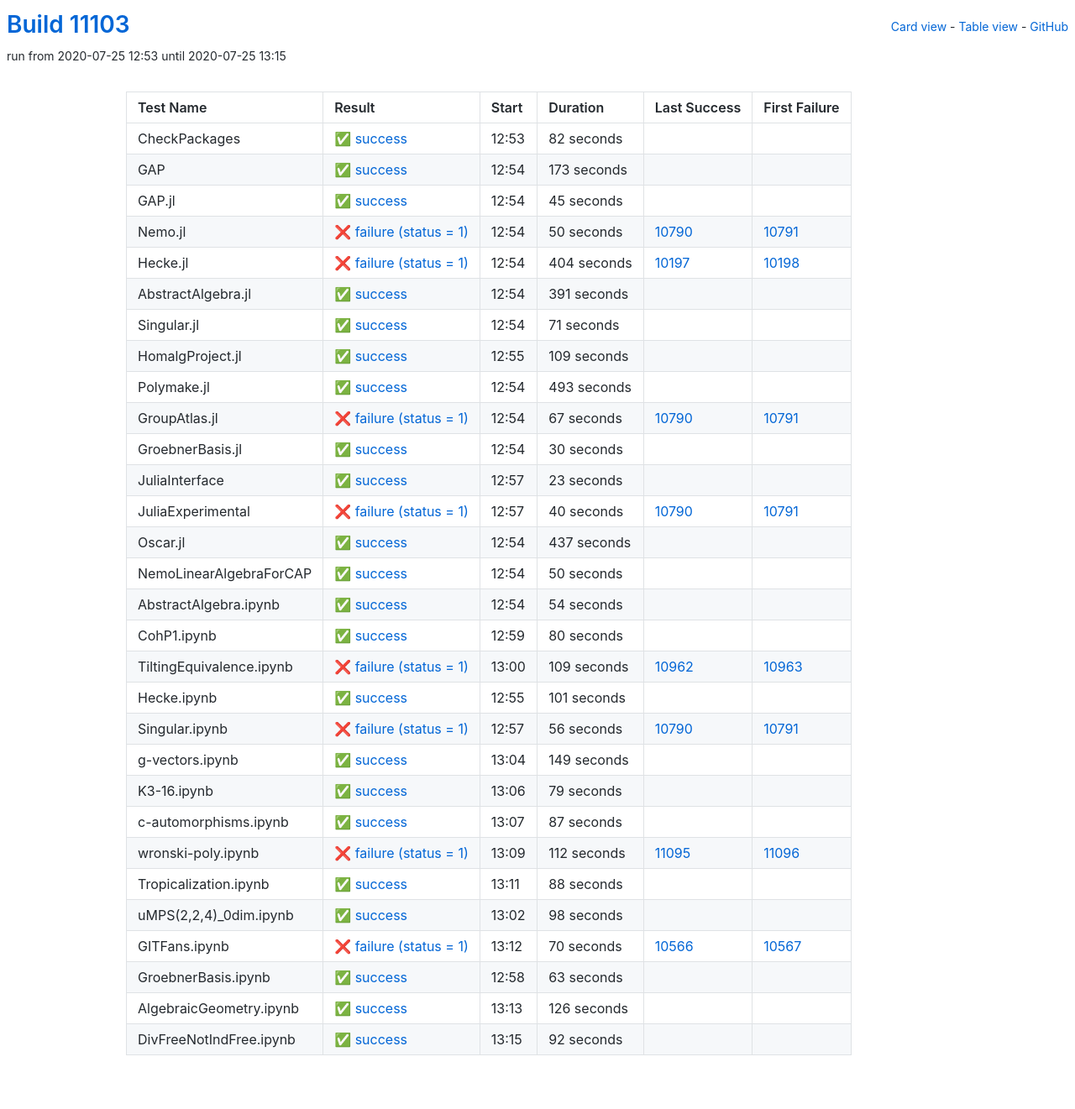
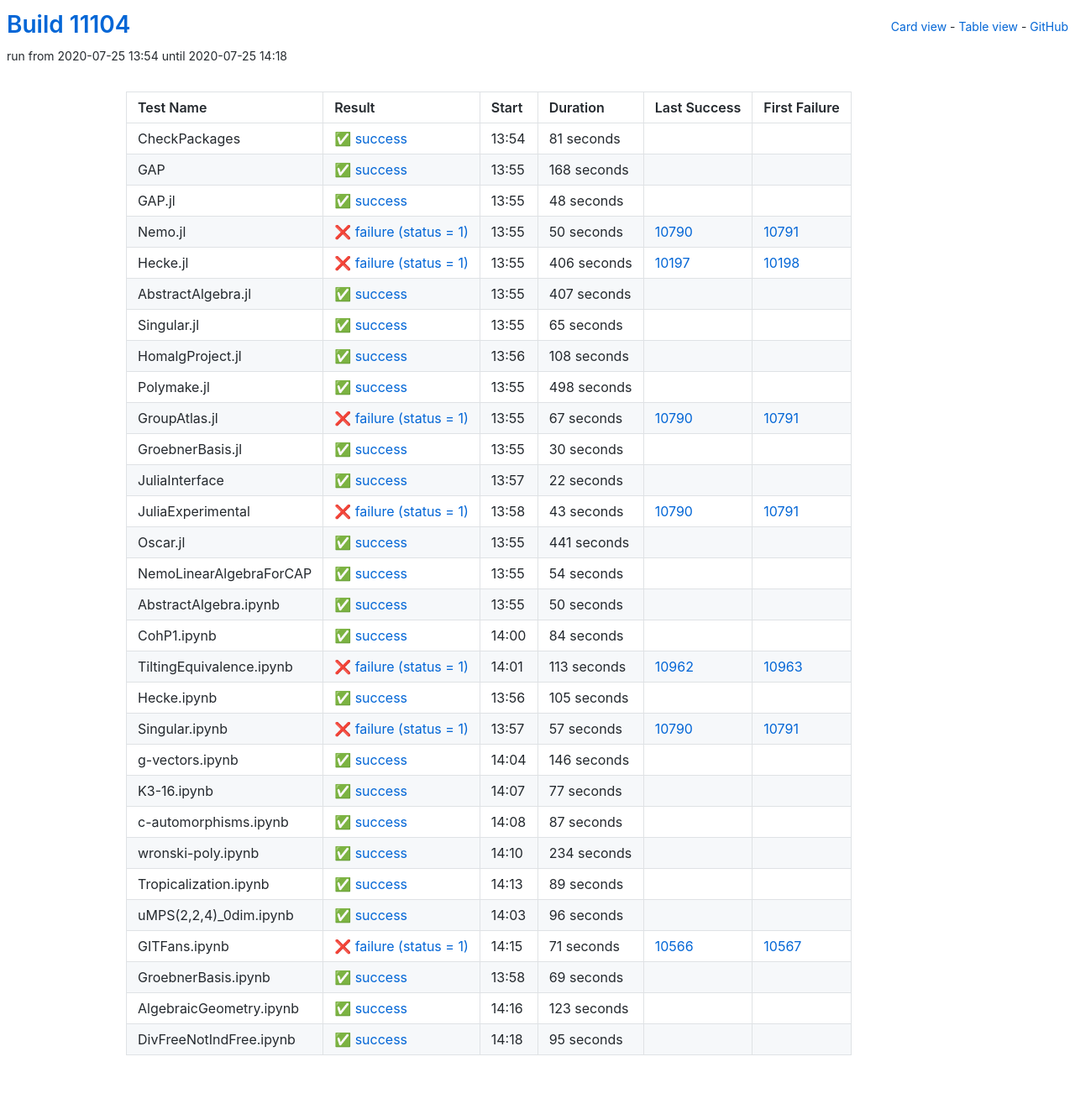
Before and after one commit to oscar-system/oscar-ci-status, a Jekyll site: the page built from table.html, in a window 1280 px wide. Shown: the whole page at 84% size. Built offline with Jekyll 4.4.1, drawn with Linux system fonts in a browser that asks for light colours.

Commit message:
Build #11104

```diff
--- a/_data/ci.yml
+++ b/_data/ci.yml
@@ -1,6 +1,6 @@
 ---
-build: 11103
-build_url: https://oscarci.mathematik.uni-kl.de/job/oscar/11103/
+build: 11104
+build_url: https://oscarci.mathematik.uni-kl.de/job/oscar/11104/
 job: oscar
 organization: oscar-system
 repo: oscar-ci-status
@@ -8,44 +8,44 @@
 tests:
 - name: CheckPackages
   id: checkpackages
-  log: https://oscarci.mathematik.uni-kl.de/job/oscar/11103/artifact/logs/build-11103/CheckPackages.log
-  start: 2020-07-25 12:53
+  log: https://oscarci.mathematik.uni-kl.de/job/oscar/11104/artifact/logs/build-11104/CheckPackages.log
+  start: 2020-07-25 13:54
   success: true
   exitcode: 0
   status: success
-  duration: 82
+  duration: 81
   last_success: false
   last_success_url:
   first_failure: false
   first_failure_url:
 - name: GAP
   id: gap
-  log: https://oscarci.mathematik.uni-kl.de/job/oscar/11103/artifact/logs/build-11103/GAP.log
-  start: 2020-07-25 12:54
+  log: https://oscarci.mathematik.uni-kl.de/job/oscar/11104/artifact/logs/build-11104/GAP.log
+  start: 2020-07-25 13:55
   success: true
   exitcode: 0
   status: success
-  duration: 173
+  duration: 168
   last_success: false
   last_success_url:
   first_failure: false
   first_failure_url:
 - name: GAP.jl
   id: gap-jl
-  log: https://oscarci.mathematik.uni-kl.de/job/oscar/11103/artifact/logs/build-11103/GAP.jl.log
-  start: 2020-07-25 12:54
+  log: https://oscarci.mathematik.uni-kl.de/job/oscar/11104/artifact/logs/build-11104/GAP.jl.log
+  start: 2020-07-25 13:55
   success: true
   exitcode: 0
   status: success
-  duration: 45
+  duration: 48
   last_success: false
   last_success_url:
   first_failure: false
   first_failure_url:
 - name: Nemo.jl
   id: nemo-jl
-  log: https://oscarci.mathematik.uni-kl.de/job/oscar/11103/artifact/logs/build-11103/Nemo.jl.log
-  start: 2020-07-25 12:54
+  log: https://oscarci.mathematik.uni-kl.de/job/oscar/11104/artifact/logs/build-11104/Nemo.jl.log
+  start: 2020-07-25 13:55
   success: false
   exitcode: 1
   status: failure
@@ -56,68 +56,68 @@
   first_failure_url: https://oscarci.mathematik.uni-kl.de/job/oscar/10791/
 - name: Hecke.jl
   id: hecke-jl
-  log: https://oscarci.mathematik.uni-kl.de/job/oscar/11103/artifact/logs/build-11103/Hecke.jl.log
-  start: 2020-07-25 12:54
+  log: https://oscarci.mathematik.uni-kl.de/job/oscar/11104/artifact/logs/build-11104/Hecke.jl.log
+  start: 2020-07-25 13:55
   success: false
   exitcode: 1
   status: failure
-  duration: 404
+  duration: 406
   last_success: 10197
   last_success_url: https://oscarci.mathematik.uni-kl.de/job/oscar/10197/
   first_failure: 10198
   first_failure_url: https://oscarci.mathematik.uni-kl.de/job/oscar/10198/
 - name: AbstractAlgebra.jl
   id: abstractalgebra-jl
-  log: https://oscarci.mathematik.uni-kl.de/job/oscar/11103/artifact/logs/build-11103/AbstractAlgebra.jl.log
-  start: 2020-07-25 12:54
+  log: https://oscarci.mathematik.uni-kl.de/job/oscar/11104/artifact/logs/build-11104/AbstractAlgebra.jl.log
+  start: 2020-07-25 13:55
   success: true
   exitcode: 0
   status: success
-  duration: 391
+  duration: 407
   last_success: false
   last_success_url:
   first_failure: false
   first_failure_url:
 - name: Singular.jl
   id: singular-jl
-  log: https://oscarci.mathematik.uni-kl.de/job/oscar/11103/artifact/logs/build-11103/Singular.jl.log
-  start: 2020-07-25 12:54
+  log: https://oscarci.mathematik.uni-kl.de/job/oscar/11104/artifact/logs/build-11104/Singular.jl.log
+  start: 2020-07-25 13:55
   success: true
   exitcode: 0
   status: success
-  duration: 71
+  duration: 65
   last_success: false
   last_success_url:
   first_failure: false
   first_failure_url:
 - name: HomalgProject.jl
   id: homalgproject-jl
-  log: https://oscarci.mathematik.uni-kl.de/job/oscar/11103/artifact/logs/build-11103/HomalgProject.jl.log
-  start: 2020-07-25 12:55
+  log: https://oscarci.mathematik.uni-kl.de/job/oscar/11104/artifact/logs/build-11104/HomalgProject.jl.log
+  start: 2020-07-25 13:56
   success: true
   exitcode: 0
   status: success
-  duration: 109
+  duration: 108
   last_success: false
   last_success_url:
   first_failure: false
   first_failure_url:
 - name: Polymake.jl
   id: polymake-jl
-  log: https://oscarci.mathematik.uni-kl.de/job/oscar/11103/artifact/logs/build-11103/Polymake.jl.log
-  start: 2020-07-25 12:54
+  log: https://oscarci.mathematik.uni-kl.de/job/oscar/11104/artifact/logs/build-11104/Polymake.jl.log
+  start: 2020-07-25 13:55
   success: true
   exitcode: 0
   status: success
-  duration: 493
+  duration: 498
   last_success: false
   last_success_url:
   first_failure: false
   first_failure_url:
 - name: GroupAtlas.jl
   id: groupatlas-jl
-  log: https://oscarci.mathematik.uni-kl.de/job/oscar/11103/artifact/logs/build-11103/GroupAtlas.jl.log
-  start: 2020-07-25 12:54
+  log: https://oscarci.mathematik.uni-kl.de/job/oscar/11104/artifact/logs/build-11104/GroupAtlas.jl.log
+  start: 2020-07-25 13:55
   success: false
   exitcode: 1
   status: failure
@@ -128,8 +128,8 @@
   first_failure_url: https://oscarci.mathematik.uni-kl.de/job/oscar/10791/
 - name: GroebnerBasis.jl
   id: groebnerbasis-jl
-  log: https://oscarci.mathematik.uni-kl.de/job/oscar/11103/artifact/logs/build-11103/GroebnerBasis.jl.log
-  start: 2020-07-25 12:54
+  log: https://oscarci.mathematik.uni-kl.de/job/oscar/11104/artifact/logs/build-11104/GroebnerBasis.jl.log
+  start: 2020-07-25 13:55
   success: true
   exitcode: 0
   status: success
@@ -140,44 +140,56 @@
   first_failure_url:
 - name: JuliaInterface
   id: juliainterface
-  log: https://oscarci.mathematik.uni-kl.de/job/oscar/11103/artifact/logs/build-11103/JuliaInterface.log
-  start: 2020-07-25 12:57
+  log: https://oscarci.mathematik.uni-kl.de/job/oscar/11104/artifact/logs/build-11104/JuliaInterface.log
+  start: 2020-07-25 13:57
   success: true
   exitcode: 0
   status: success
-  duration: 23
+  duration: 22
   last_success: false
   last_success_url:
   first_failure: false
   first_failure_url:
 - name: JuliaExperimental
   id: juliaexperimental
-  log: https://oscarci.mathematik.uni-kl.de/job/oscar/11103/artifact/logs/build-11103/JuliaExperimental.log
-  start: 2020-07-25 12:57
+  log: https://oscarci.mathematik.uni-kl.de/job/oscar/11104/artifact/logs/build-11104/JuliaExperimental.log
+  start: 2020-07-25 13:58
   success: false
   exitcode: 1
   status: failure
-  duration: 40
+  duration: 43
   last_success: 10790
   last_success_url: https://oscarci.mathematik.uni-kl.de/job/oscar/10790/
   first_failure: 10791
   first_failure_url: https://oscarci.mathematik.uni-kl.de/job/oscar/10791/
 - name: Oscar.jl
   id: oscar-jl
-  log: https://oscarci.mathematik.uni-kl.de/job/oscar/11103/artifact/logs/build-11103/Oscar.jl.log
-  start: 2020-07-25 12:54
+  log: https://oscarci.mathematik.uni-kl.de/job/oscar/11104/artifact/logs/build-11104/Oscar.jl.log
+  start: 2020-07-25 13:55
   success: true
   exitcode: 0
   status: success
-  duration: 437
+  duration: 441
   last_success: false
   last_success_url:
   first_failure: false
   first_failure_url:
 - name: NemoLinearAlgebraForCAP
   id: nemolinearalgebraforcap
-  log: https://oscarci.mathematik.uni-kl.de/job/oscar/11103/artifact/logs/build-11103/NemoLinearAlgebraForCAP.log
-  start: 2020-07-25 12:54
+  log: https://oscarci.mathematik.uni-kl.de/job/oscar/11104/artifact/logs/build-11104/NemoLinearAlgebraForCAP.log
+  start: 2020-07-25 13:55
+  success: true
+  exitcode: 0
+  status: success
+  duration: 54
+  last_success: false
+  last_success_url:
+  first_failure: false
+  first_failure_url:
+- name: AbstractAlgebra.ipynb
+  id: abstractalgebra-ipynb
+  log: https://oscarci.mathematik.uni-kl.de/job/oscar/11104/artifact/logs/build-11104/AbstractAlgebra.ipynb.log
+  start: 2020-07-25 13:55
   success: true
   exitcode: 0
   status: success
@@ -186,94 +198,82 @@
   last_success_url:
   first_failure: false
   first_failure_url:
-- name: AbstractAlgebra.ipynb
-  id: abstractalgebra-ipynb
-  log: https://oscarci.mathematik.uni-kl.de/job/oscar/11103/artifact/logs/build-11103/AbstractAlgebra.ipynb.log
-  start: 2020-07-25 12:54
+- name: CohP1.ipynb
+  id: cohp1-ipynb
+  log: https://oscarci.mathematik.uni-kl.de/job/oscar/11104/artifact/logs/build-11104/CohP1.ipynb.log
+  start: 2020-07-25 14:00
   success: true
   exitcode: 0
   status: success
-  duration: 54
-  last_success: false
-  last_success_url:
-  first_failure: false
-  first_failure_url:
-- name: CohP1.ipynb
-  id: cohp1-ipynb
-  log: https://oscarci.mathematik.uni-kl.de/job/oscar/11103/artifact/logs/build-11103/CohP1.ipynb.log
-  start: 2020-07-25 12:59
-  success: true
-  exitcode: 0
-  status: success
-  duration: 80
+  duration: 84
   last_success: false
   last_success_url:
   first_failure: false
   first_failure_url:
 - name: TiltingEquivalence.ipynb
   id: tiltingequivalence-ipynb
-  log: https://oscarci.mathematik.uni-kl.de/job/oscar/11103/artifact/logs/build-11103/TiltingEquivalence.ipynb.log
-  start: 2020-07-25 13:00
+  log: https://oscarci.mathematik.uni-kl.de/job/oscar/11104/artifact/logs/build-11104/TiltingEquivalence.ipynb.log
+  start: 2020-07-25 14:01
   success: false
   exitcode: 1
   status: failure
-  duration: 109
+  duration: 113
   last_success: 10962
   last_success_url: https://oscarci.mathematik.uni-kl.de/job/oscar/10962/
   first_failure: 10963
   first_failure_url: https://oscarci.mathematik.uni-kl.de/job/oscar/10963/
 - name: Hecke.ipynb
   id: hecke-ipynb
-  log: https://oscarci.mathematik.uni-kl.de/job/oscar/11103/artifact/logs/build-11103/Hecke.ipynb.log
-  start: 2020-07-25 12:55
+  log: https://oscarci.mathematik.uni-kl.de/job/oscar/11104/artifact/logs/build-11104/Hecke.ipynb.log
+  start: 2020-07-25 13:56
   success: true
   exitcode: 0
   status: success
-  duration: 101
+  duration: 105
   last_success: false
   last_success_url:
   first_failure: false
   first_failure_url:
 - name: Singular.ipynb
   id: singular-ipynb
-  log: https://oscarci.mathematik.uni-kl.de/job/oscar/11103/artifact/logs/build-11103/Singular.ipynb.log
-  start: 2020-07-25 12:57
+  log: https://oscarci.mathematik.uni-kl.de/job/oscar/11104/artifact/logs/build-11104/Singular.ipynb.log
+  start: 2020-07-25 13:57
   success: false
   exitcode: 1
   status: failure
-  duration: 56
+  duration: 57
   last_success: 10790
   last_success_url: https://oscarci.mathematik.uni-kl.de/job/oscar/10790/
   first_failure: 10791
   first_failure_url: https://oscarci.mathematik.uni-kl.de/job/oscar/10791/
 - name: g-vectors.ipynb
   id: g-vectors-ipynb
-  log: https://oscarci.mathematik.uni-kl.de/job/oscar/11103/artifact/logs/build-11103/g-vectors.ipynb.log
-  start: 2020-07-25 13:04
+  log: https://oscarci.mathematik.uni-kl.de/job/oscar/11104/artifact/logs/build-11104/g-vectors.ipynb.log
+  start: 2020-07-25 14:04
   success: true
   exitcode: 0
   status: success
-  duration: 149
+  duration: 146
   last_success: false
   last_success_url:
   first_failure: false
   first_failure_url:
 - name: K3-16.ipynb
   id: k3-16-ipynb
-  log: https://oscarci.mathematik.uni-kl.de/job/oscar/11103/artifact/logs/build-11103/K3-16.ipynb.log
-  start: 2020-07-25 13:06
+  log: https://oscarci.mathematik.uni-kl.de/job/oscar/11104/artifact/logs/build-11104/K3-16.ipynb.log
+  start: 2020-07-25 14:07
   success: true
   exitcode: 0
   status: success
-  duration: 79
+  duration: 77
   last_success: false
   last_success_url:
   first_failure: false
   first_failure_url:
 - name: c-automorphisms.ipynb
   id: c-automorphisms-ipynb
-  log: https://oscarci.mathematik.uni-kl.de/job/oscar/11103/artifact/logs/build-11103/c-automorphisms.ipynb.log
-  start: 2020-07-25 13:07
+  log: https://oscarci.mathematik.uni-kl.de/job/oscar/11104/artifact/logs/build-11104/c-automorphisms.ipynb.log
+  start: 2020-07-25 14:08
   success: true
   exitcode: 0
   status: success
@@ -284,84 +284,84 @@
   first_failure_url:
 - name: wronski-poly.ipynb
   id: wronski-poly-ipynb
-  log: https://oscarci.mathematik.uni-kl.de/job/oscar/11103/artifact/logs/build-11103/wronski-poly.ipynb.log
-  start: 2020-07-25 13:09
-  success: false
-  exitcode: 1
-  status: failure
-  duration: 112
-  last_success: 11095
-  last_success_url: https://oscarci.mathematik.uni-kl.de/job/oscar/11095/
-  first_failure: 11096
-  first_failure_url: https://oscarci.mathematik.uni-kl.de/job/oscar/11096/
-- name: Tropicalization.ipynb
-  id: tropicalization-ipynb
-  log: https://oscarci.mathematik.uni-kl.de/job/oscar/11103/artifact/logs/build-11103/Tropicalization.ipynb.log
-  start: 2020-07-25 13:11
+  log: https://oscarci.mathematik.uni-kl.de/job/oscar/11104/artifact/logs/build-11104/wronski-poly.ipynb.log
+  start: 2020-07-25 14:10
   success: true
   exitcode: 0
   status: success
-  duration: 88
+  duration: 234
+  last_success: false
+  last_success_url:
+  first_failure: false
+  first_failure_url:
+- name: Tropicalization.ipynb
+  id: tropicalization-ipynb
+  log: https://oscarci.mathematik.uni-kl.de/job/oscar/11104/artifact/logs/build-11104/Tropicalization.ipynb.log
+  start: 2020-07-25 14:13
+  success: true
+  exitcode: 0
+  status: success
+  duration: 89
   last_success: false
   last_success_url:
   first_failure: false
   first_failure_url:
 - name: uMPS(2,2,4)_0dim.ipynb
   id: umps-2-2-4-0dim-ipynb
-  log: https://oscarci.mathematik.uni-kl.de/job/oscar/11103/artifact/logs/build-11103/uMPS-2-2-4-_0dim.ipynb.log
-  start: 2020-07-25 13:02
+  log: https://oscarci.mathematik.uni-kl.de/job/oscar/11104/artifact/logs/build-11104/uMPS-2-2-4-_0dim.ipynb.log
+  start: 2020-07-25 14:03
   success: true
   exitcode: 0
   status: success
-  duration: 98
+  duration: 96
   last_success: false
   last_success_url:
   first_failure: false
   first_failure_url:
 - name: GITFans.ipynb
   id: gitfans-ipynb
-  log: https://oscarci.mathematik.uni-kl.de/job/oscar/11103/artifact/logs/build-11103/GITFans.ipynb.log
-  start: 2020-07-25 13:12
+  log: https://oscarci.mathematik.uni-kl.de/job/oscar/11104/artifact/logs/build-11104/GITFans.ipynb.log
+  start: 2020-07-25 14:15
   success: false
   exitcode: 1
   status: failure
-  duration: 70
+  duration: 71
   last_success: 10566
   last_success_url: https://oscarci.mathematik.uni-kl.de/job/oscar/10566/
   first_failure: 10567
   first_failure_url: https://oscarci.mathematik.uni-kl.de/job/oscar/10567/
 - name: GroebnerBasis.ipynb
   id: groebnerbasis-ipynb
-  log: https://oscarci.mathematik.uni-kl.de/job/oscar/11103/artifact/logs/build-11103/GroebnerBasis.ipynb.log
-  start: 2020-07-25 12:58
+  log: https://oscarci.mathematik.uni-kl.de/job/oscar/11104/artifact/logs/build-11104/GroebnerBasis.ipynb.log
+  start: 2020-07-25 13:58
   success: true
   exitcode: 0
   status: success
-  duration: 63
+  duration: 69
   last_success: false
   last_success_url:
   first_failure: false
   first_failure_url:
 - name: AlgebraicGeometry.ipynb
   id: algebraicgeometry-ipynb
-  log: https://oscarci.mathematik.uni-kl.de/job/oscar/11103/artifact/logs/build-11103/AlgebraicGeometry.ipynb.log
-  start: 2020-07-25 13:13
+  log: https://oscarci.mathematik.uni-kl.de/job/oscar/11104/artifact/logs/build-11104/AlgebraicGeometry.ipynb.log
+  start: 2020-07-25 14:16
   success: true
   exitcode: 0
   status: success
-  duration: 126
+  duration: 123
   last_success: false
   last_success_url:
   first_failure: false
   first_failure_url:
 - name: DivFreeNotIndFree.ipynb
   id: divfreenotindfree-ipynb
-  log: https://oscarci.mathematik.uni-kl.de/job/oscar/11103/artifact/logs/build-11103/DivFreeNotIndFree.ipynb.log
-  start: 2020-07-25 13:15
+  log: https://oscarci.mathematik.uni-kl.de/job/oscar/11104/artifact/logs/build-11104/DivFreeNotIndFree.ipynb.log
+  start: 2020-07-25 14:18
   success: true
   exitcode: 0
   status: success
-  duration: 92
+  duration: 95
   last_success: false
   last_success_url:
   first_failure: false
```
Also changed, not shown: README.md.
